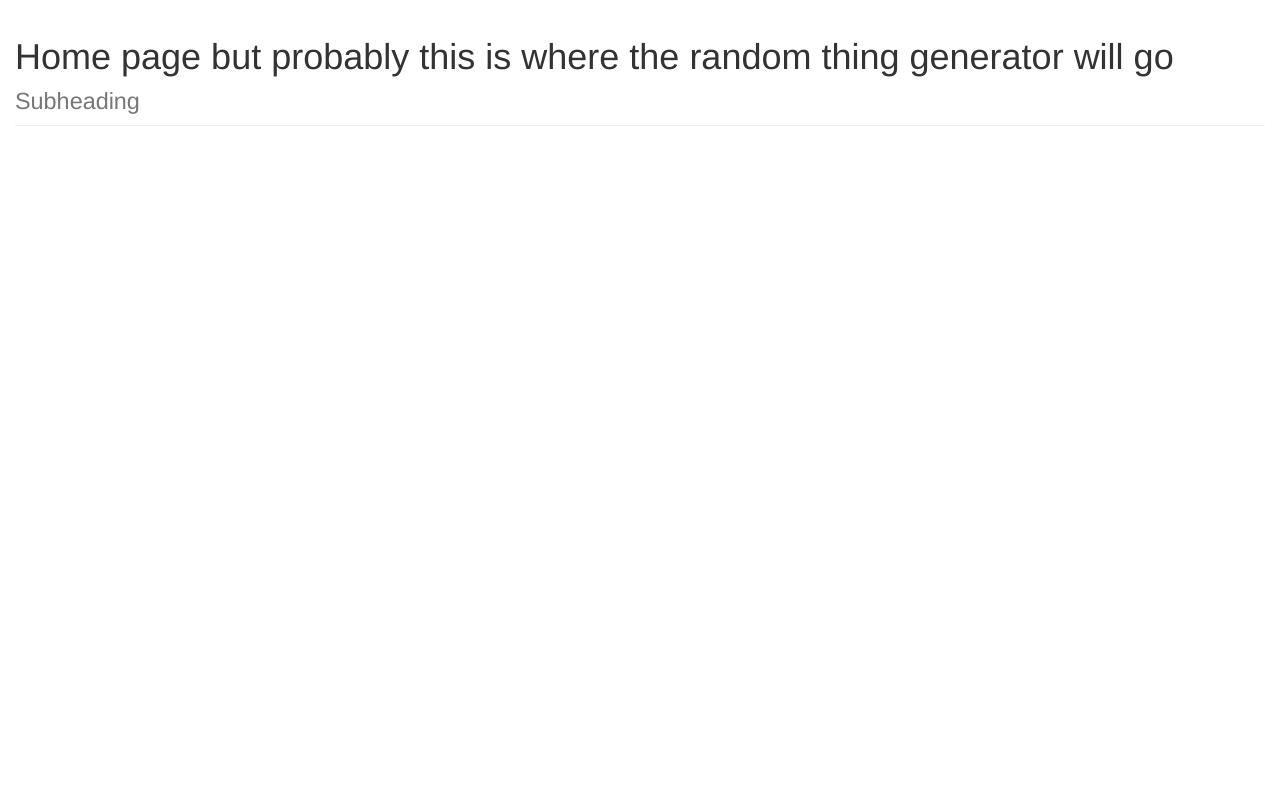
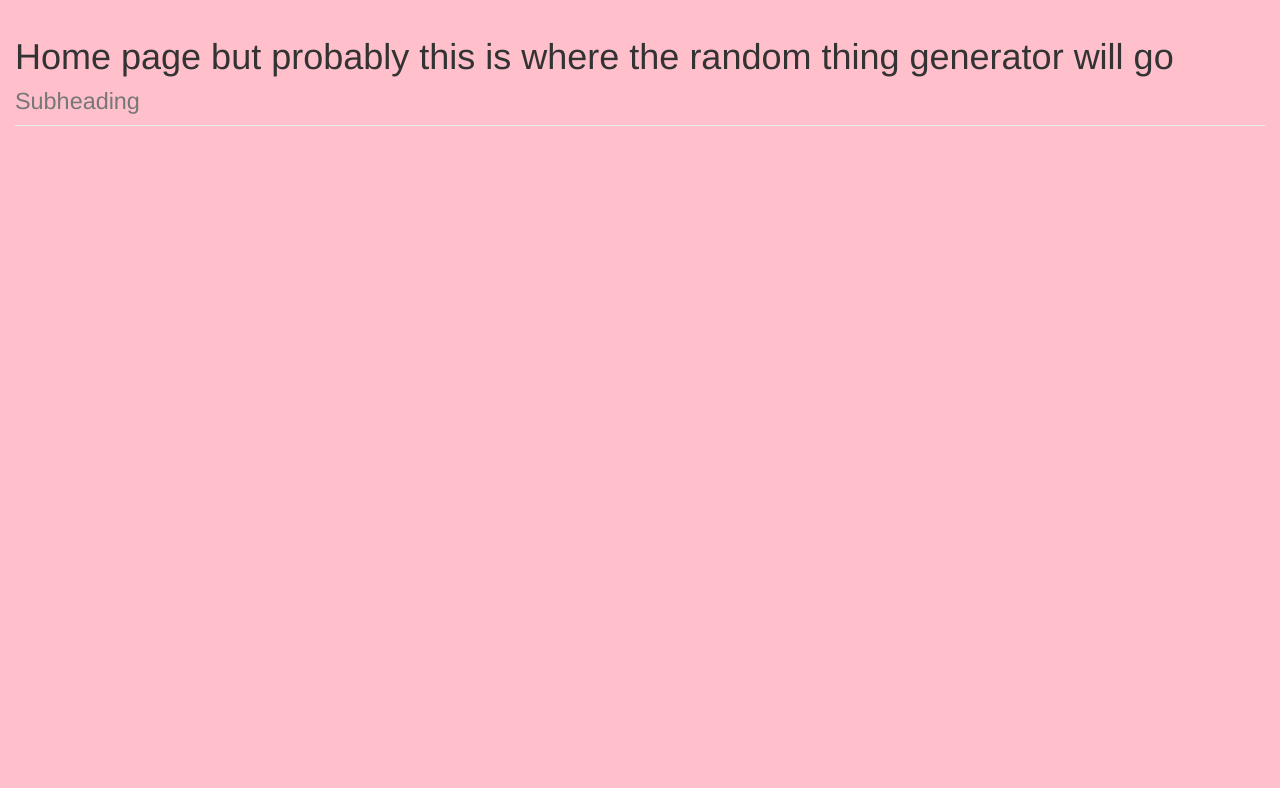
Before and after one commit to JennaCrump/YouPick, a website: page public/html/index.html in a window 1280 px wide. Shown: the part 53-841 px from the top of the page. Drawn offline with nearby package versions, Linux system fonts and the light colour scheme; files that its build step writes are made by us from their sources; files whose address does not match are found by name.

Commit message:
Mike showing me how to do things :)

```diff
--- a/public/css/base.scss
+++ b/public/css/base.scss
@@ -14,3 +14,5 @@ body {
 
 // CSS GOES HERE
 // Go to command line and type `npm run sass` to compile this to see changes
+
+body { background: pink;}
```
Also changed, not shown: public/dist/base.css.
